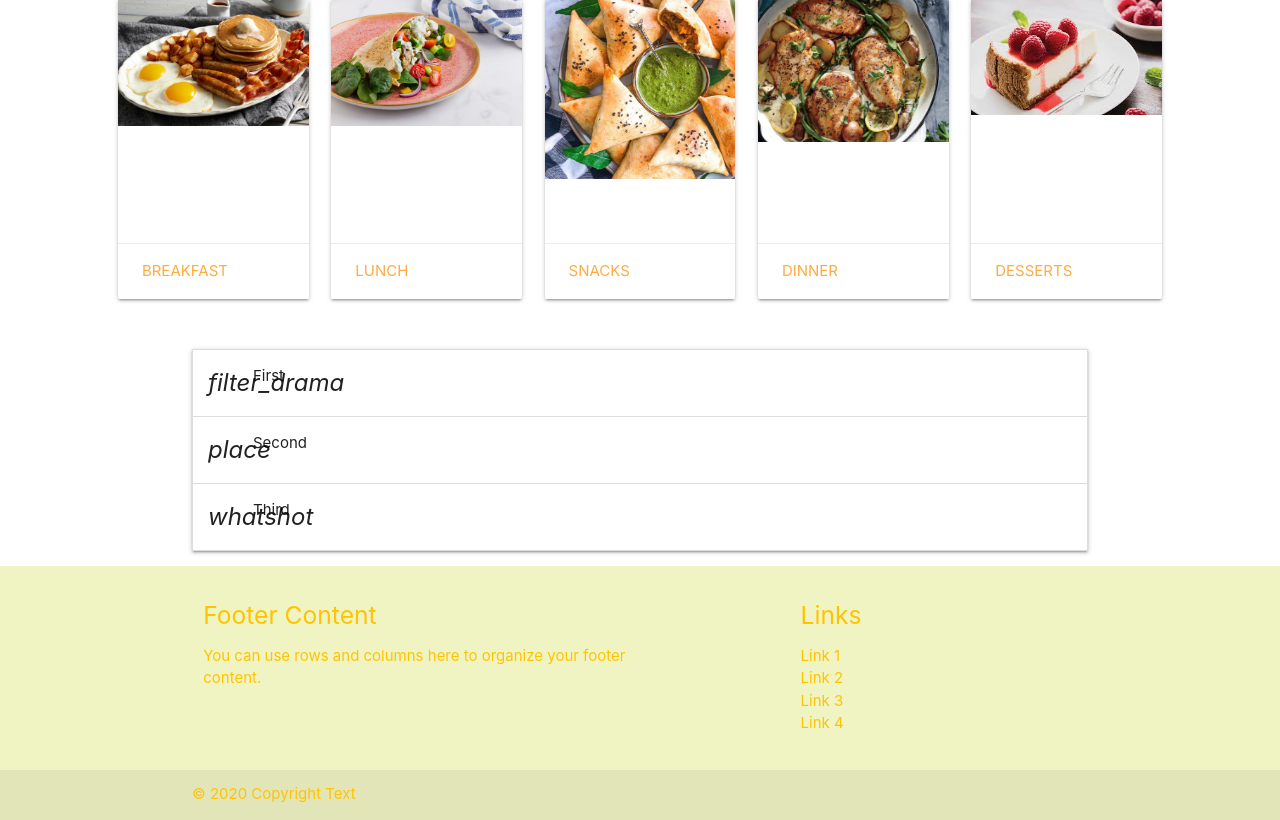
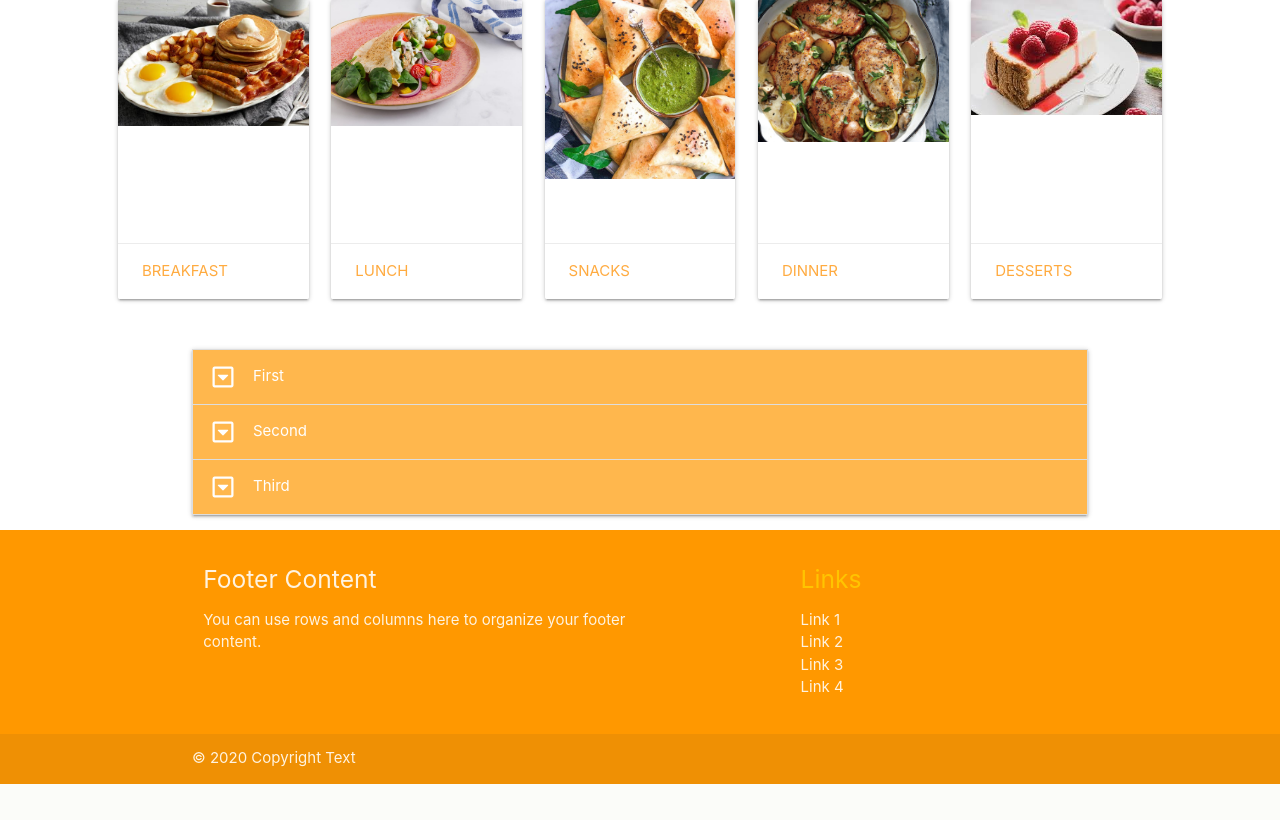
Before and after one commit to grisselfaura/Milestone-Third-Project-Data-Centric-Dev, a Flask app: page / in a window 1280 px wide. Shown: the part 405-1225 px from the top of the page. After the commit the page ends 1189 px from the top, so only its background shows below. Run offline with Flask 2, Linux system fonts and the light colour scheme; data that the repository does not hold is empty; some libraries are stand-ins or nearby versions.

Commit message:
Add ask collapsible setup

```diff
--- a/static/js/script.js
+++ b/static/js/script.js
@@ -1,3 +1,4 @@
 $(document).ready(function(){
     $(".sidenav").sidenav();
+    $('.collapsible').collapsible();
   });
--- a/templates/base.html
+++ b/templates/base.html
@@ -142,26 +142,26 @@
         {% endblock %}
     </main>
 
-    <footer class="page-footer lime lighten-4">
+    <footer class="page-footer orange">
           <div class="container">
             <div class="row">
               <div class="col l6 s12">
-                <h5 class="amber-text text-accent-3">Footer Content</h5>
-                <p class="amber-text text-accent-3">You can use rows and columns here to organize your footer content.</p>
+                <h5 class="orange-text text-lighten-5">Footer Content</h5>
+                <p class="orange-text text-lighten-5">You can use rows and columns here to organize your footer content.</p>
               </div>
               <div class="col l4 offset-l2 s12">
                 <h5 class="amber-text text-accent-3">Links</h5>
                 <ul>
-                  <li><a class="amber-text text-accent-3" href="#!">Link 1</a></li>
-                  <li><a class="amber-text text-accent-3" href="#!">Link 2</a></li>
-                  <li><a class="amber-text text-accent-3" href="#!">Link 3</a></li>
-                  <li><a class="amber-text text-accent-3" href="#!">Link 4</a></li>
+                  <li><a class="orange-text text-lighten-5" href="#!">Link 1</a></li>
+                  <li><a class="orange-text text-lighten-5" href="#!">Link 2</a></li>
+                  <li><a class="orange-text text-lighten-5" href="#!">Link 3</a></li>
+                  <li><a class="orange-text text-lighten-5" href="#!">Link 4</a></li>
                 </ul>
               </div>
             </div>
           </div>
           <div class="footer-copyright">
-            <div class="container amber-text text-accent-3">
+            <div class="container orange-text text-lighten-5">
             © 2020 Copyright Text
             </div>
           </div>
--- a/templates/recipes.html
+++ b/templates/recipes.html
@@ -15,17 +15,17 @@
         {{ recipe.url }}<br>
     {% endfor %}
 
-    <ul class="collapsible">
+<ul class="collapsible">
         <li>
-        <div class="collapsible-header"><i class="material-icons">filter_drama</i>First</div>
+        <div class="collapsible-header white-text orange lighten-2 text-shadow"><i class="far fa-caret-square-down"></i>First</div>
         <div class="collapsible-body"><span>Lorem ipsum dolor sit amet.</span></div>
         </li>
         <li>
-        <div class="collapsible-header"><i class="material-icons">place</i>Second</div>
+        <div class="collapsible-header white-text orange lighten-2 text-shadow"><i class="far fa-caret-square-down"></i>Second</div>
         <div class="collapsible-body"><span>Lorem ipsum dolor sit amet.</span></div>
         </li>
         <li>
-        <div class="collapsible-header"><i class="material-icons">whatshot</i>Third</div>
+        <div class="collapsible-header white-text orange lighten-2 text-shadow"><i class="far fa-caret-square-down"></i>Third</div>
         <div class="collapsible-body"><span>Lorem ipsum dolor sit amet.</span></div>
         </li>
     </ul>
```
